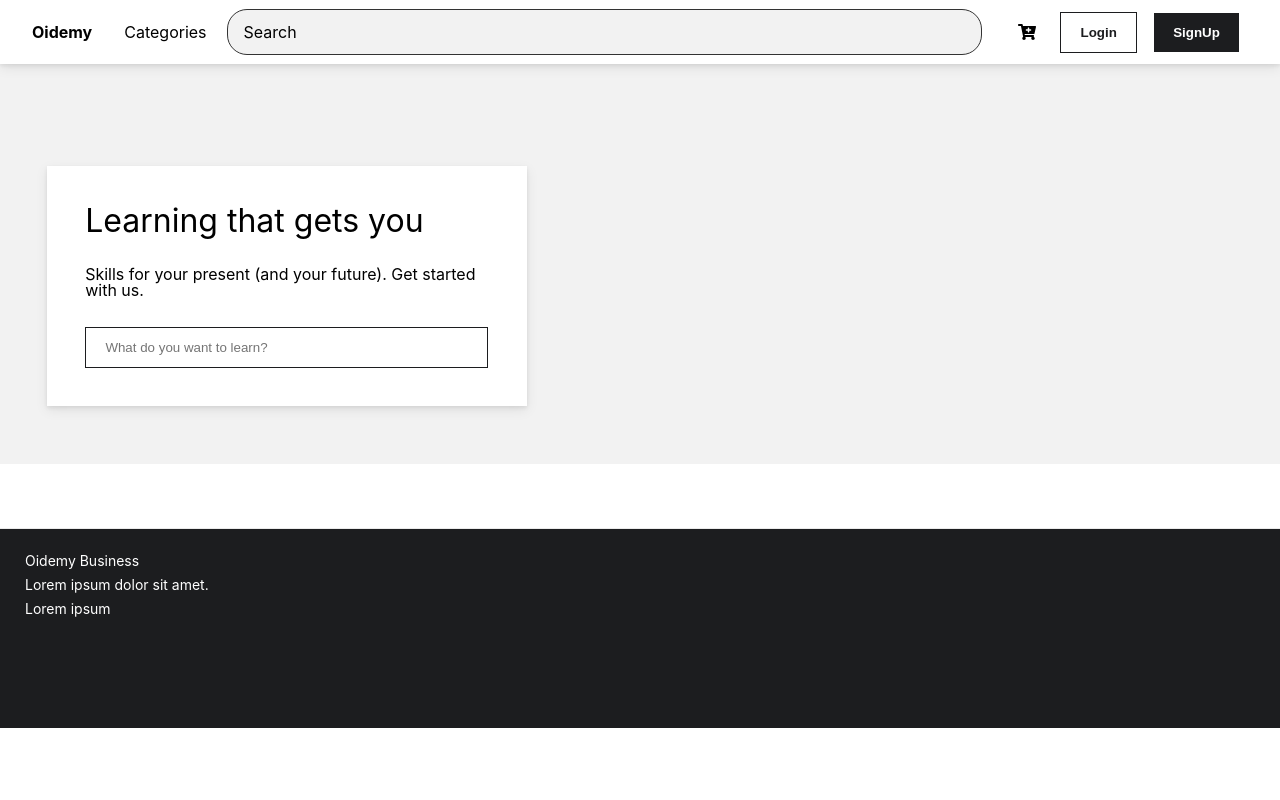
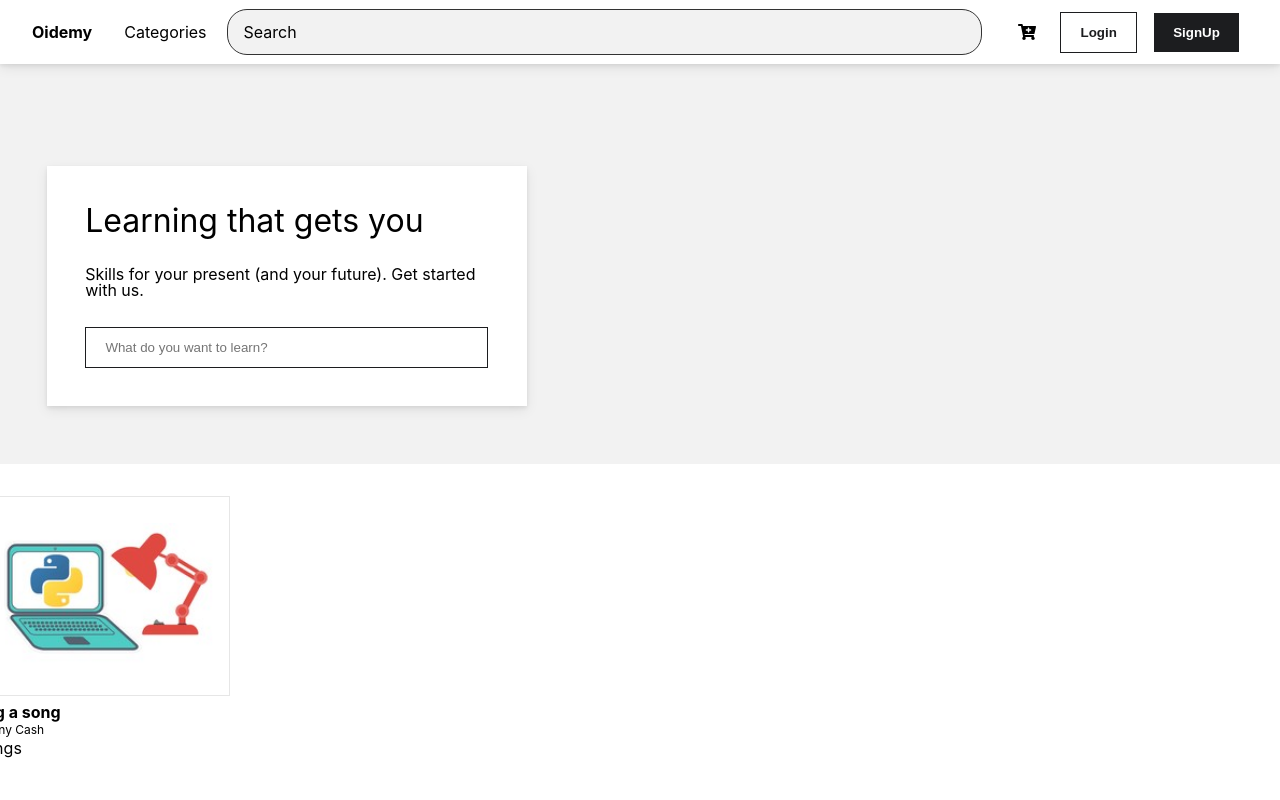
Before and after one commit to xMonty/oidemy, a Next.js app: page / in a window 1280 px wide. Shown: the top 800 px of the page. Built offline with nearby package versions, Linux system fonts and the light colour scheme.

Commit message:
added course image

```diff
--- /dev/null
+++ b/components/home/Courses.module.scss
@@ -0,0 +1,34 @@
+.container {
+  width: 100%;
+  padding: 2rem 0rem;
+}
+
+.courseContainer {
+  display: flex;
+  flex-direction: column;
+  align-items: flex-start;
+  width: 260px;
+}
+
+.courseImage {
+  border: 1px solid lighten($color: #000000, $amount: 90);
+  width: 100%;
+  height: 200px;
+  object-fit: contain;
+  position: relative;
+}
+
+.courseName {
+  margin-top: 0.5rem;
+  font-weight: bold;
+}
+
+.courseOwner {
+  margin-top: 0.25rem;
+  font-weight: 400;
+  font-size: .75rem;
+}
+
+.courseRatings {
+  margin-top: 0.25rem;
+}
--- /dev/null
+++ b/components/home/Courses.tsx
@@ -0,0 +1,23 @@
+import React from 'react';
+import Image from 'next/image';
+import styles from './Courses.module.scss';
+
+function Courses() {
+  return (
+    <div className={styles.container}>
+      <div className={styles.courseContainer}>
+        <div className={styles.courseImage}>
+          <Image objectFit='contain' layout='fill' src='/images/courseimage.jpg' alt='Course'/>
+        </div>
+        <div>
+          <div className={styles.courseName}>Sing a song</div>
+          <div className={styles.courseOwner}>Johnny Cash</div>
+          <div className={styles.courseRatings}>ratings</div>
+          <div className={styles.coursePrice}></div>
+        </div>
+      </div>
+    </div>
+  )
+}
+
+export default Courses
--- a/pages/index.tsx
+++ b/pages/index.tsx
@@ -1,7 +1,7 @@
 import Controls from 'common/Controls/Controls';
+import Courses from 'components/home/Courses';
 import type { NextPage } from 'next';
 import Head from 'next/head';
-import Image from 'next/Image';
 import { useState } from 'react';
 import styles from 'styles/Home.module.scss';
 
@@ -28,6 +28,7 @@ const Home: NextPage = () => {
             />
           </div>
         </div>
+        <Courses />
       </main>
     </div>
   )
```
Also changed, not shown: public/images/courseimage.jpg (added).
